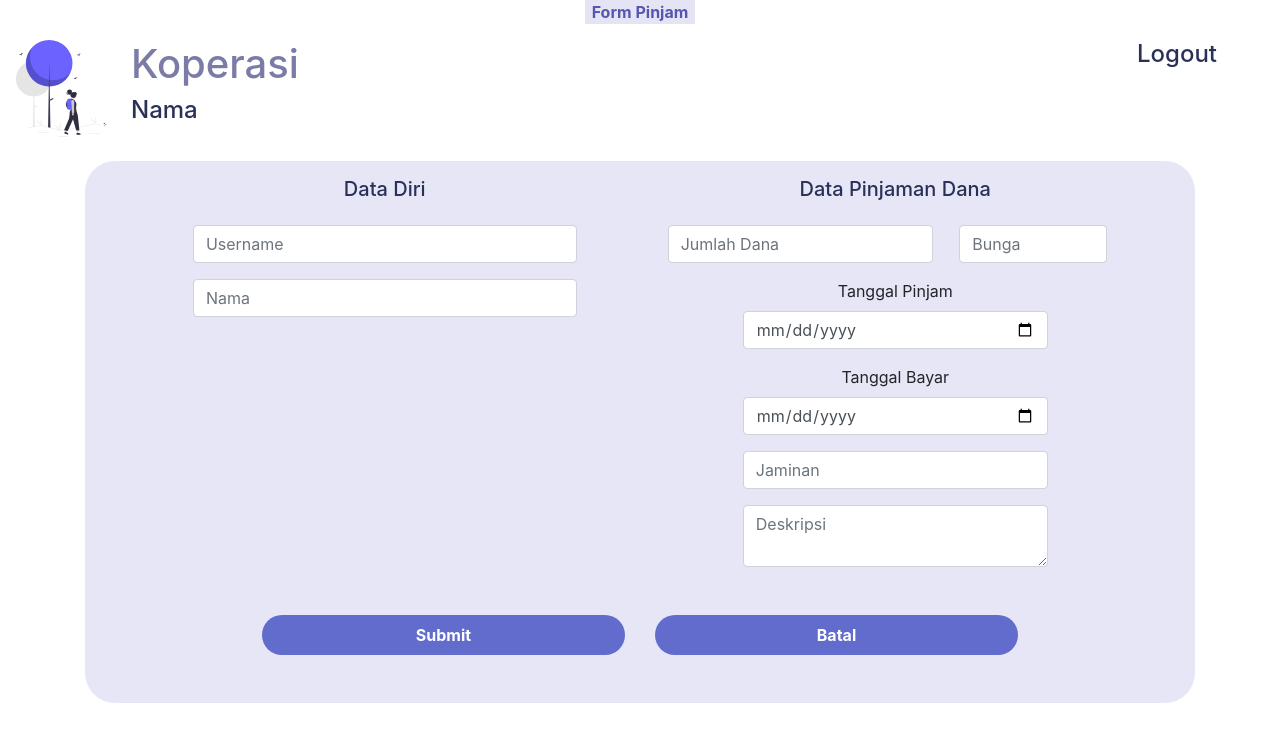
After one commit to IndraAgata/praktikumBasisDataKelompok, a PHP site: the page made by Views/Form Pinjam.html in a window 1280 px wide. The commit adds this page. Shown: the top 742 px of the page. Run offline with PHP 8.4, Linux system fonts and the light colour scheme.

```diff
--- /dev/null
+++ b/Views/Form Pinjam.html
@@ -0,0 +1,114 @@
+<!DOCTYPE html>
+<html lang="en">
+<head>
+    <meta charset="UTF-8">
+    <meta http-equiv="X-UA-Compatible" content="IE=edge">
+    <meta name="viewport" content="width=device-width, initial-scale=1.0">
+    <link rel="stylesheet" href="../css/bootstrap.css">
+    <link rel="stylesheet" href="../css/pinjam.css">
+    <title>Form Pinjam</title>
+</head>
+<body>
+    <div class="container-fluid">
+        <div class="row mx-5 justify-content-center ">
+            <div class="row">
+                <div class="col-lg8-2">
+                    <p class="tab mx-2">Form Pinjam</p>
+                </div>
+            </div>
+        </div>
+        <div class="row">
+            <div class="col">
+                <div class="row px-3">
+                    <div class="col-ms-2">
+                        <img class="img-fluid" src="../img/undraw_Hiking_re_k0bc.svg" alt="Logo">
+                    </div>
+                    <div class="col-lg-2">
+                        <h1 class="judul">Koperasi</h1>
+                        <h4 class="judul-user">Nama</h4>
+                    </div>
+                </div>
+            </div>
+            <div class="col-lg-8 mx-5">
+                <a href=""><h4 class="logout">Logout</h4></a>
+            </div>
+        </div>
+        <section class="Form my-4 mx-5">
+            <div class="container">
+                <form action="" method="post">
+                    <div class="main row no-gutters justify-content-center">
+                        <div class="col-lg-5 mx-4 mt-3">
+                            <h5 class="judul-user">Data Diri</h5>
+                            <div class="form-row justify-content-center">
+                                <div class="col-lg-10 mt-3">
+                                    <input class="form-control" type="text" name="username" placeholder="Username">
+                                </div>
+                            </div>
+                            <div class="form-row justify-content-center">
+                                <div class="col-lg-10 mt-3">
+                                    <input class="form-control" type="text" name="nama" placeholder="Nama">
+                                </div>
+                            </div>
+                        </div>
+                        <div class="col-lg-5 mx-4 mt-3">
+                            <h5 class="judul-user">Data Pinjaman Dana</h5>
+                            <div class="form-row justify-content-center">
+                                <div class="col-lg-7 mt-3">
+                                    <input class="form-control" onkeypress="return onlyNumberKey(event)" type="text" name="jumlah" placeholder="Jumlah Dana">
+
+                                </div>
+                                <div class="col-lg-4 mx-3 mt-3">
+                                    <input class="form-control" onkeypress="return onlyNumberKey(event)" type="text" name="bunga" placeholder="Bunga">
+                                </div>
+                            </div>
+                            <div class="row mt-3 justify-content-center">
+                                <label for="tglpinjam">Tanggal Pinjam</label>
+                            </div>
+                            <div class="form-row justify-content-center">
+                                <div class="col-lg-8">
+                                    <input class="form-control"  type="date" name="tglpinjam">
+                                </div>
+                            </div>
+                            <div class="row mt-3 justify-content-center">
+                                <label for="tglbayar">Tanggal Bayar</label>
+                            </div>
+                            <div class="form-row justify-content-center">
+                                <div class="col-lg-8">
+                                    <input class="form-control"  type="date" name="tglbayar">
+                                </div>
+                            </div>
+                            <div class="form-row mt-3 justify-content-center">
+                                <div class="col-lg-8">
+                                    <input class="form-control"  type="text" name="jaminan" placeholder="Jaminan">
+                                </div>
+                            </div>
+                            <div class="form-row mt-3 justify-content-center">
+                                <div class="col-lg-8">
+                                    <textarea class="form-control" placeholder="Deskripsi" aria-label="With textarea"></textarea>
+                                </div>
+                            </div>
+                        </div>
+                        <div class="row p-5">
+                            <div class="col">
+                                <button class="btn1" type="submit">Submit</button>
+                            </div>
+                            <div class="col">
+                                <a href="homepage.html"><button class="btn1">Batal</button></a>
+                            </div>
+                        </div>
+                    </div>
+                </form>
+            </div>
+        </section>
+    </div>
+    <script>
+        function onlyNumberKey(evt) {
+            // Only ASCII charactar in that range allowed
+            var ASCIICode = (evt.which) ? evt.which : evt.keyCode
+            if (ASCIICode > 31 && (ASCIICode < 48 || ASCIICode > 57))
+            return false;
+            return true;
+        }
+  </script>
+</body>
+</html>
--- a/Views/homepage.html
+++ b/Views/homepage.html
@@ -19,7 +19,7 @@
         </div>
         <div class="row">
             <div class="col">
-                <div class="row">
+                <div class="row px-3">
                     <div class="col-ms-2">
                         <img class="img-fluid" src="../img/undraw_Hiking_re_k0bc.svg" alt="Logo">
                     </div>
@@ -44,7 +44,7 @@
                     </div>
                     <div class="row p-5">
                         <div class="col">
-                            <a href=""><button class="btn1">Pinjam</button></a>
+                            <a href="Form Pinjam.html"><button class="btn1">Pinjam</button></a>
                         </div>
                         <div class="col">
                             <a href=""><button class="btn1">Bayar</button></a>
--- /dev/null
+++ b/css/pinjam.css
@@ -0,0 +1,93 @@
+.judul{
+    color: #7B7BA7;
+    text-decoration: solid;
+    text-align: center;
+}
+
+img{
+    width: 100px;
+    height: 180px;
+}
+
+.judul-user{
+    text-align: center;
+    color: #293158;
+}
+
+.tab{
+    background-color: #E4E4F5;
+    width: 110px;
+    font-weight: bold;
+    color: #5656B1;
+    text-align: center;
+
+}
+
+a:link {
+
+
+    text-decoration: none;
+
+
+  }
+
+
+  a:visited {
+
+
+    text-decoration: none;
+
+
+  }
+
+
+  a:hover {
+
+
+    text-decoration: none;
+
+
+  }
+
+
+  a:active {
+
+
+    text-decoration: none;
+
+
+  }
+
+.logout{
+    text-align: right;
+    color: #293158;
+}
+
+.main{
+    background-color:rgba(200, 200, 234, 0.45);
+    border-radius: 30px;
+    position: relative;
+}
+
+.image{
+    width: 480px;
+    height: 262px;
+    padding-top: 50px;
+}
+
+.btn1{
+    border: none;
+    outline: none;
+    height: 40px;
+    width: 363px;
+    background-color: #626CCC;
+    color: white;
+    border-radius: 30px;
+    font-weight: bold;
+}
+
+.btn1:hover{
+    background-color: white;
+    border: 1px solid;
+    color: #626CCC;
+}
```
Also changed, not shown: Views/Form Pengembalian.html (added, +112 -0 lines), Views/Rincian Pinjam.html (added, +107 -0 lines), Views/sign-up.php (+9 -0 lines), css/pengembalian.css (added, +93 -0 lines).
